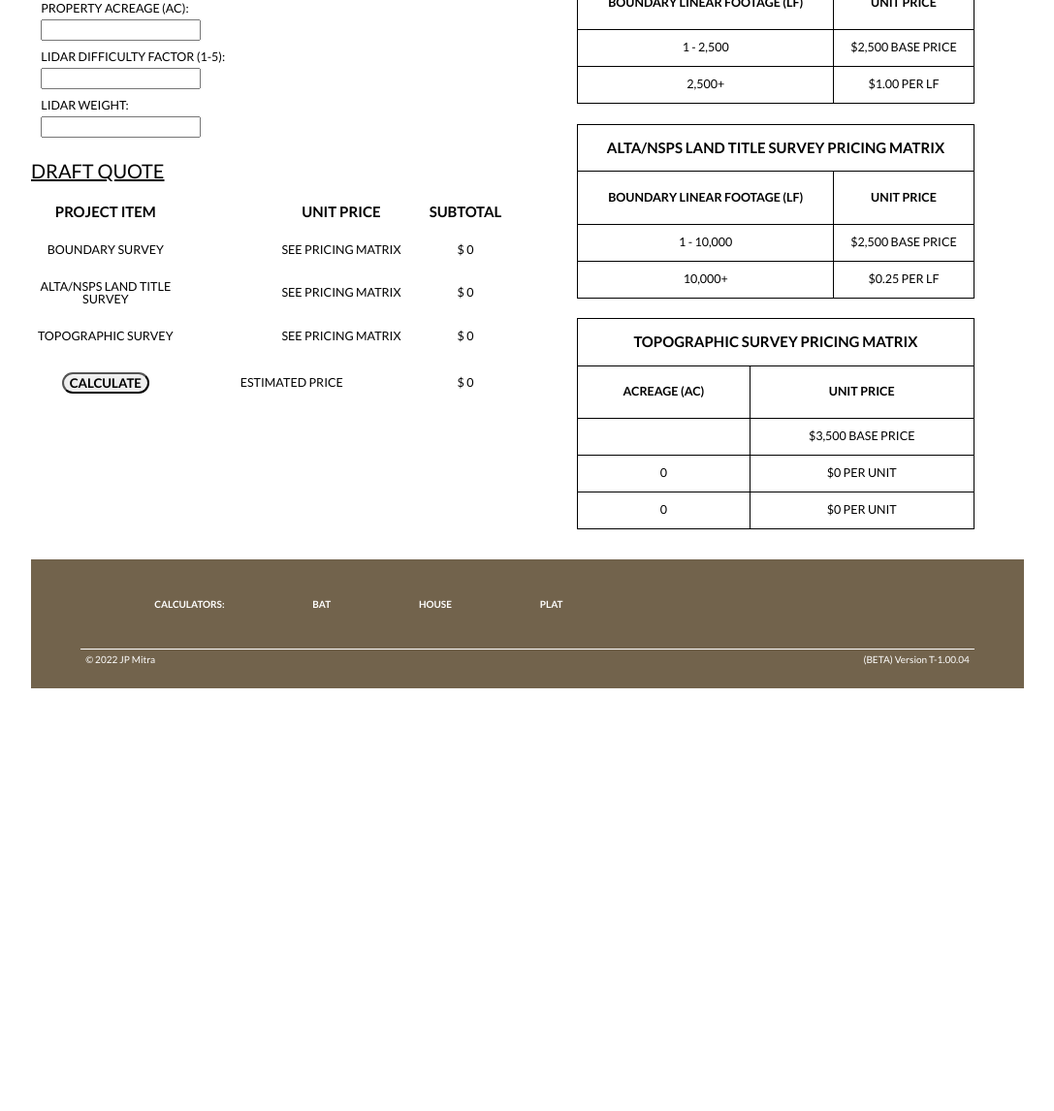
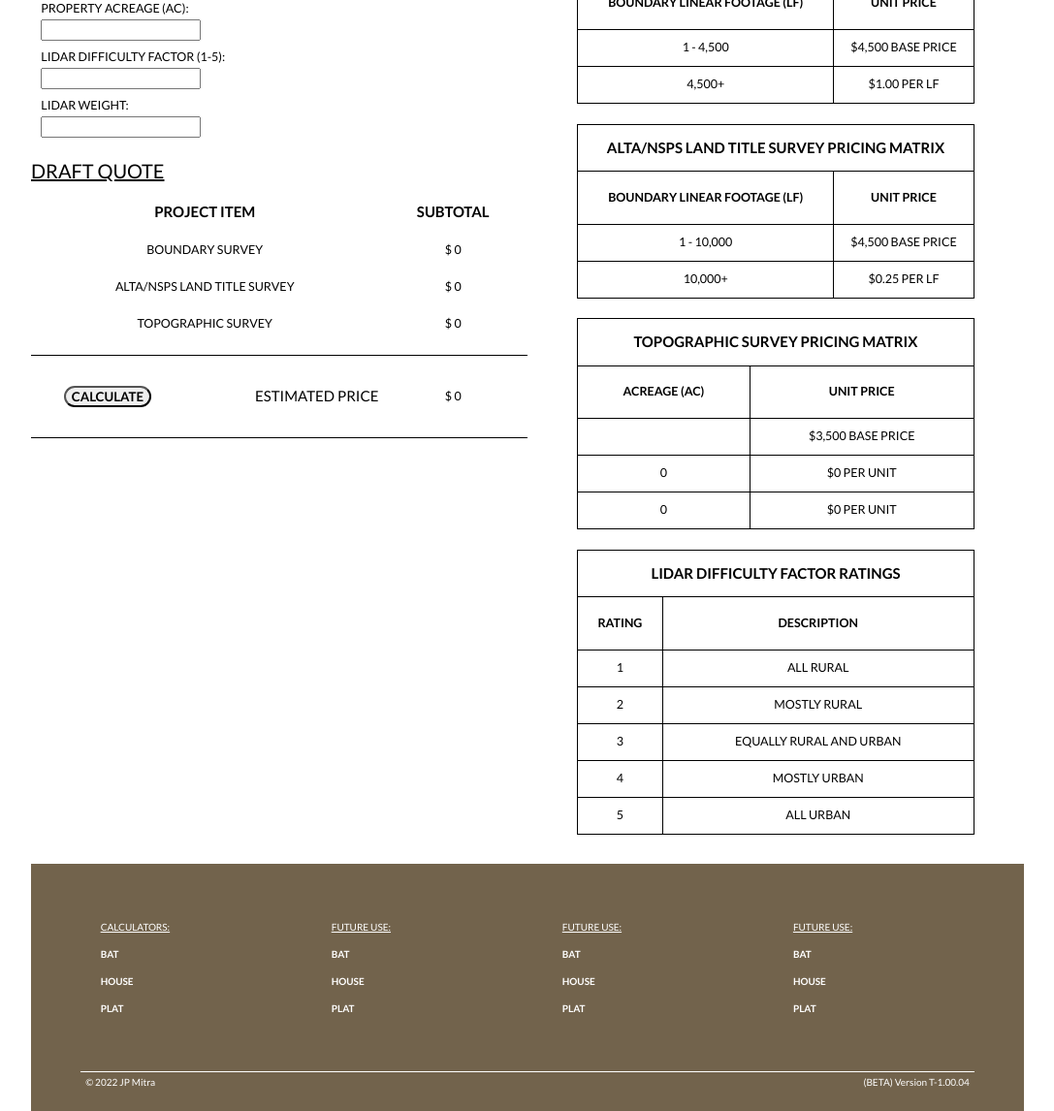
Before and after one commit to mitch8020/wa-console-manager, a plain HTML site: page bat-calc.html in a window 1280 px wide. Shown: the part 275-1421 px from the top of the page at 97% size, without its empty margins (96-1183 px from the left). Before the commit the page ends 985 px from the top, so only its background shows below. Drawn offline with Linux system fonts and the light colour scheme.

Commit message:
1.00.04 Updated Footers, Cleaned Up Global Variables, Updated BAT Page

```diff
--- a/bat-calc.html
+++ b/bat-calc.html
@@ -79,29 +79,21 @@
         <table class="estimate-table-bat">
           <thead>
             <tr class="first-row">
-              <th>PROJECT ITEM</th>
-              <th></th>
-              <th>UNIT PRICE</th>
+              <th colspan="2">PROJECT ITEM</th>
               <th>SUBTOTAL</th>
             </tr>
           </thead>
           <tbody id="list-line-item">
             <tr>
-              <td>BOUNDARY SURVEY</td>
-              <td></td>
-              <td>SEE PRICING MATRIX</td>
+              <td colspan="2">BOUNDARY SURVEY</td>
               <td>$ <strong class="subtotal">0</strong></td>
             </tr>
             <tr>
-              <td>ALTA/NSPS LAND TITLE SURVEY</td>
-              <td></td>
-              <td>SEE PRICING MATRIX</td>
+              <td colspan="2">ALTA/NSPS LAND TITLE SURVEY</td>
               <td>$ <strong class="subtotal">0</strong></td>
             </tr>
             <tr>
-              <td>TOPOGRAPHIC SURVEY</td>
-              <td></td>
-              <td>SEE PRICING MATRIX</td>
+              <td colspan="2">TOPOGRAPHIC SURVEY</td>
               <td>$ <strong class="subtotal">0</strong></td>
             </tr>
           </tbody>
@@ -112,7 +104,7 @@
             </tr>  -->
             <tr class="last-row">
               <td><button id="calculatePrice">CALCULATE</button></td>
-              <td class="last-row-title" colspan="2">ESTIMATED PRICE</td>
+              <td class="last-row-title">ESTIMATED PRICE</td>
               <td>$ <strong id="estimatedPrice">0</strong></td>
             </tr>
           </tfoot>
@@ -129,11 +121,11 @@
           </thead>
           <tbody>
             <tr>
-              <td>1 - 2,500</td>
-              <td>$2,500 BASE PRICE</td>
+              <td>1 - 4,500</td>
+              <td>$4,500 BASE PRICE</td>
             </tr>
             <tr>
-              <td>2,500+</td>
+              <td>4,500+</td>
               <td>$1.00 PER LF</td>
             </tr>
           </tbody>
@@ -149,7 +141,7 @@
           <tbody>
             <tr>
               <td>1 - 10,000</td>
-              <td>$2,500 BASE PRICE</td>
+              <td>$4,500 BASE PRICE</td>
             </tr>
             <tr>
               <td>10,000+</td>
@@ -180,25 +172,80 @@
             </tr>
           </tbody>
         </table>
+        <table class="matrix-table">
+          <caption>LIDAR DIFFICULTY FACTOR RATINGS</caption>
+          <thead>
+            <tr class="first-row">
+              <th>RATING</th>
+              <th>DESCRIPTION</th>
+            </tr>
+          </thead>
+          <tbody>
+            <tr>
+              <td>1</td>
+              <td>ALL RURAL</td>
+            </tr>
+            <tr>
+              <td>2</td>
+              <td>MOSTLY RURAL</td>
+            </tr>
+            <tr>
+              <td>3</td>
+              <td>EQUALLY RURAL AND URBAN</td>
+            </tr>
+            <tr>
+              <td>4</td>
+              <td>MOSTLY URBAN</td>
+            </tr>
+            <tr>
+              <td>5</td>
+              <td>ALL URBAN</td>
+            </tr>
+          </tbody>
+        </table>
       </section>
     </main>
     <footer>
+      <section class="footer-nav-links">
         <nav>
+          <h4>CALCULATORS:</h4>
           <ul>
-          <li>CALCULATORS:</li>
             <li><a href="bat-calc.html">BAT</a></li>
             <li><a href="house-calc.html">HOUSE</a></li>
             <li><a href="plat-calc.html">PLAT</a></li>
           </ul>
         </nav>
+        <nav>
+          <h4>FUTURE USE:</h4>
+          <ul>
+            <li><a href="bat-calc.html">BAT</a></li>
+            <li><a href="house-calc.html">HOUSE</a></li>
+            <li><a href="plat-calc.html">PLAT</a></li>
+          </ul>
+        </nav>
+        <nav>
+          <h4>FUTURE USE:</h4>
+          <ul>
+            <li><a href="bat-calc.html">BAT</a></li>
+            <li><a href="house-calc.html">HOUSE</a></li>
+            <li><a href="plat-calc.html">PLAT</a></li>
+          </ul>
+        </nav>
+        <nav>
+          <h4>FUTURE USE:</h4>
+          <ul>
+            <li><a href="bat-calc.html">BAT</a></li>
+            <li><a href="house-calc.html">HOUSE</a></li>
+            <li><a href="plat-calc.html">PLAT</a></li>
+          </ul>
+        </nav>
+      </section>
       <section class="footer-small-text">
         <small>© 2022 JP Mitra</small>
         <small class="version-number">(BETA) Version X.XX.XX</small>
       </section>
     </footer>
-    </footer>
 
 		<script type="text/javascript" src="js/main.js"></script>
 	</body>
 </html>
-<!DOCTYPE html>
--- a/css/style.css
+++ b/css/style.css
@@ -262,19 +262,11 @@ button {
 }
 
 .estimate-table-bat thead th:nth-child(1) {
-  width: 30%;
+  width: 70%;
 }
 
 .estimate-table-bat thead th:nth-child(2) {
-  width: 20%;
-}
-
-.estimate-table-bat thead th:nth-child(3) {
-  width: 25%;
-}
-
-.estimate-table-bat thead th:nth-child(4) {
-  width: 25%;
+  width: 50%;
 }
 
 .estimate-table-plat thead th:nth-child(1) {
@@ -293,16 +285,30 @@ button {
   width: 25%;
 }
 
-.estimate-table tr.last-row {
+.estimate-table-bat tr.last-row {
   border-top: 1px solid black;
   border-bottom: 1px solid black;
 }
 
-.estimate-table tr.last-row td {
+.estimate-table-bat tr.last-row td {
   padding: 5% 0;
 }
 
-.estimate-table td.last-row-title {
+.estimate-table-bat td.last-row-title {
+  font-size: 1.5rem;
+  text-align: right;
+}
+
+.estimate-table-plat tr.last-row {
+  border-top: 1px solid black;
+  border-bottom: 1px solid black;
+}
+
+.estimate-table-plat tr.last-row td {
+  padding: 5% 0;
+}
+
+.estimate-table-plat td.last-row-title {
   font-size: 1.5rem;
   text-align: right;
 }
@@ -369,20 +375,28 @@ footer {
   width: 80vw;
 }
 
-footer nav {
-  margin: 2% 5% 0 8%;
+.footer-nav-links {
+  margin: 2% 0 0 5%;
+  padding: 2% 0 2% 2%;
+  display: flex;
+  flex-direction: row;
+  flex-wrap: wrap;
+  flex-basis: 100%;
 }
 
-footer ul {
-  display: flex;
-  justify-content: space-around;
-  align-items: center;
+.footer-nav-links nav {
+  flex-basis: 25%;
+}
+
+footer h4 {
+  color: white;
+  text-decoration: underline;
 }
 
 footer ul > * {
   color: white;
   font-weight: bold;
-  padding: 0 5%;
+  padding: 7.5% 0 0 0;
 }
 
 footer ul a {
--- a/js/main.js
+++ b/js/main.js
@@ -102,19 +102,18 @@ CALC ESTIMATED PRICE FUNCTION
 
   function calcEstimatedPrice () {
 
+    let subtotalArray = []
+
     if (deptSelect === 'BAT') {
-      createArrayFromInputs ()
-      createArrayFromSubtotals ()
-      outputSubtotals ()
+      /* BAT FUNCTIONS HERE*/
     } else if (deptSelect === 'PLAT') {
-      createArrayFromInputs ()
-      createArrayFromSubtotals ()
-      outputSubtotals ()
+      subtotalArray = createArrayFromSubtotals ()
+      outputSubtotals()
     }
 
-    let estimatedPrice = subtotalArray.reduce((partialSum, a) => partialSum + a, 0);
+    let estimatedPrice = subtotalArray.reduce((p, a) => p + a, 0);
 
-    document.querySelector('#estimatedPrice').innerText = estimatedPrice.toLocaleString()
+    document.querySelector('#estimatedPrice').innerText = estimatedPrice.toFixed(2)
   }
 
 /*
@@ -123,21 +122,15 @@ CREATE ARRAY FROM INPUTS FUNCTION
 ===========================================
 */
 
-  let arrayUnitCounts
-
   function createArrayFromInputs () {
-
     const elem = document.getElementsByClassName("units")
-    const names = []
+    const arrayUnitCounts = []
     for (let i = 0; i < elem.length; ++i) {
       if (typeof elem[i].value !== "undefined") {
-          names.push(elem[i].value)
+          arrayUnitCounts.push(elem[i].value)
         }
       }
-
-    arrayUnitCounts = names;
     return arrayUnitCounts
-
   }
 
 /*
@@ -146,13 +139,12 @@ CREATE ARRAY FROM OUTPUTS FUNCTION
 ===========================================
 */
 
-  let subtotalArray
-
   function createArrayFromSubtotals () {
 
-    subtotalArray = []
+    let arrayUnitCounts = createArrayFromInputs ()
+    let subtotalArray = []
 
-    arrayUnitCounts.forEach (function(units) {
+    arrayUnitCounts.forEach (units => {
       if (deptSelect === 'BAT') {
         calcBatSubtotalPrice(units)
       } else if (deptSelect === 'PLAT') {
@@ -160,9 +152,7 @@ CREATE ARRAY FROM OUTPUTS FUNCTION
       }
       subtotalArray.push(subtotal)
     })
-
     return subtotalArray
-
   }
 
 /*
@@ -173,8 +163,9 @@ OUTPUT SUBTOTALS FUNCTION
 
   function outputSubtotals () {
 
+    let subtotalArray = createArrayFromSubtotals ()
     for (let i = 1; i <= subtotalArray.length; ++i) {
-      document.querySelector(`tbody > :nth-child(${i}) .subtotal`).innerHTML = subtotalArray[i - 1].toLocaleString('en-US')
+      document.querySelector(`tbody > :nth-child(${i}) .subtotal`).innerHTML = subtotalArray[i - 1].toFixed(2)
     }
   }
 
```
Also changed, not shown: house-calc.html (+27 -1 lines), index.html (+27 -26 lines), plat-calc.html (+27 -1 lines). Lines whose indentation alone changed are shown as unchanged.
